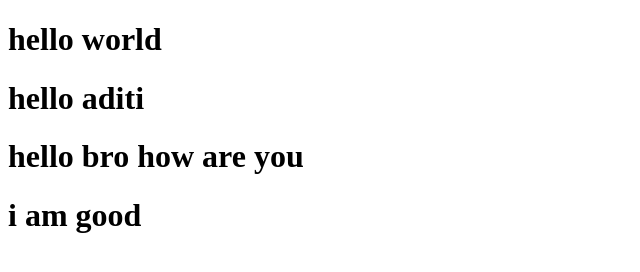
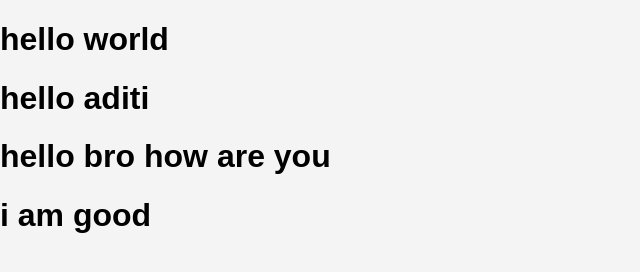
Before and after one commit to Aditirai691/git-repo, a plain HTML site: page index.html in a window 1280 px wide. Shown: the whole page, without its empty margins (0-640 px from the left). Drawn offline with Linux system fonts and the light colour scheme.

Commit message:
new design for website

```diff
--- a/index.html
+++ b/index.html
@@ -4,6 +4,7 @@
     <meta charset="UTF-8">
     <meta name="viewport" content="width=device-width, initial-scale=1.0">
     <title>Document</title>
+    <link rel="stylesheet" href="styles.css">
 </head>
 <body>
     <h1>hello world</h1>
--- /dev/null
+++ b/styles.css
@@ -0,0 +1,9 @@
+/*styles.css*/
+
+
+body {
+    font-family: Arial, sans-serif;
+    margin: 0;
+    padding: 0;
+    background-color: #f4f4f4;
+}
```
